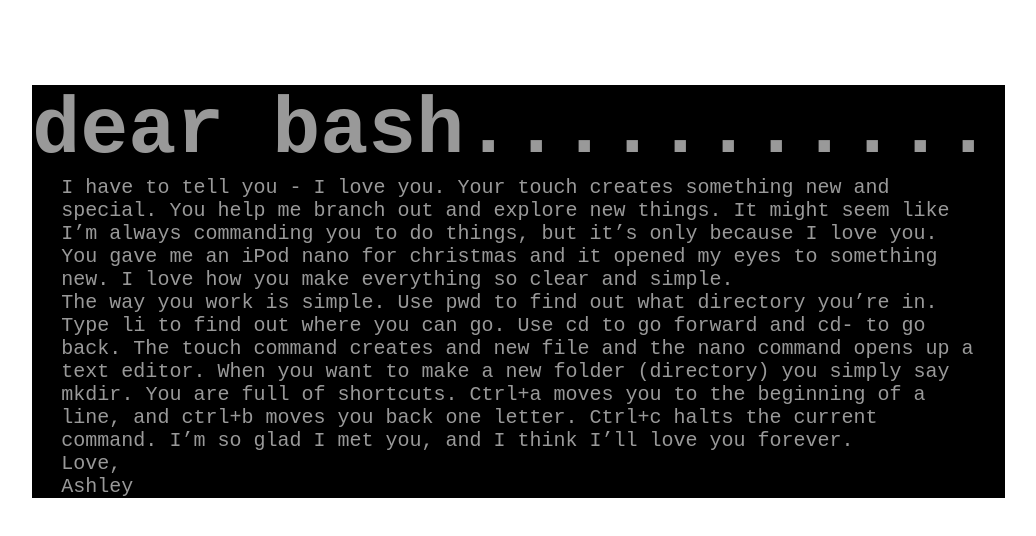
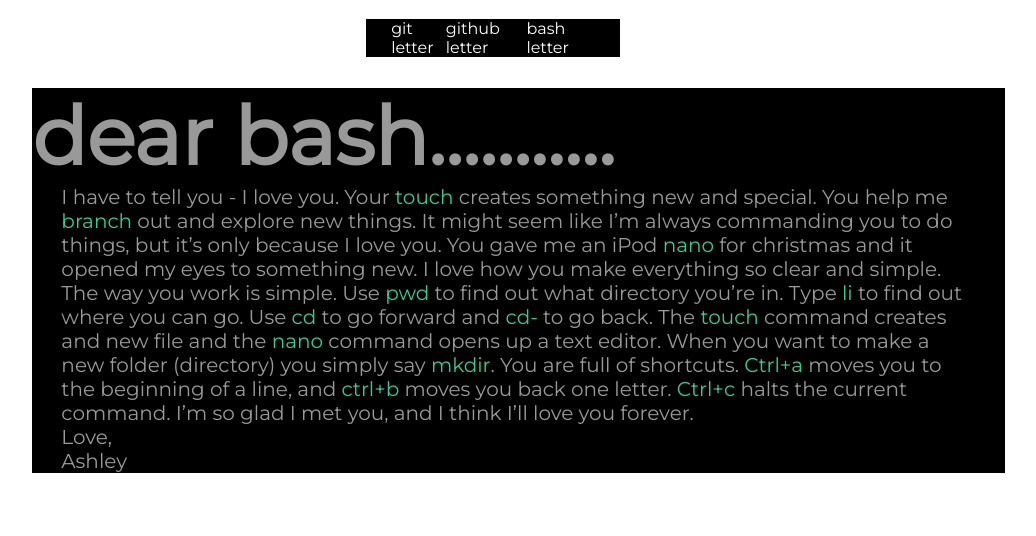
Before and after one commit to asko6532/bash-letter, a plain HTML site: page index.html in a window 1280 px wide. Shown: the whole page, without its empty margins (147-1183 px from the left). Drawn offline with Linux system fonts and the light colour scheme.

Commit message:
changed font

```diff
--- a/style.css
+++ b/style.css
@@ -12,7 +12,7 @@ body {
 	background-image: url(../img/grid.svg);
 	width: 100%;
 	height: 100%;
-	font-family: 'Cutive Mono', monospace;
+	font-family: 'Montserrat', sans-serif;
 }
 .container {
 	margin: 0 auto;
@@ -45,11 +45,16 @@ ul {
 	padding-left:10%;
 	padding-right:10%;
 	list-style: none;
+	background-color: black;
 	}
 
 h2 {
 	font-size: 60pt;
 	background-color: #000000;
+}
+
+span.c {
+	color: #33CC99;
 }
 
 a {
```
